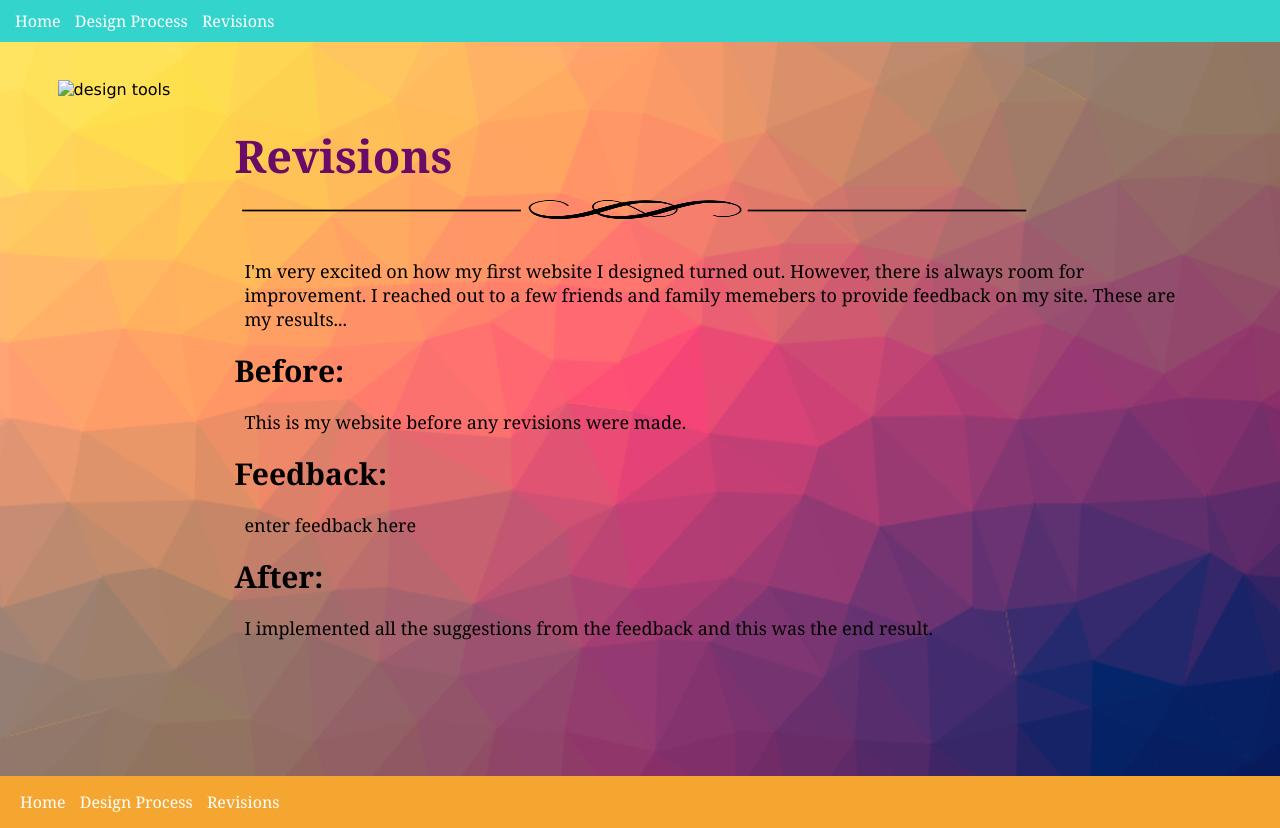
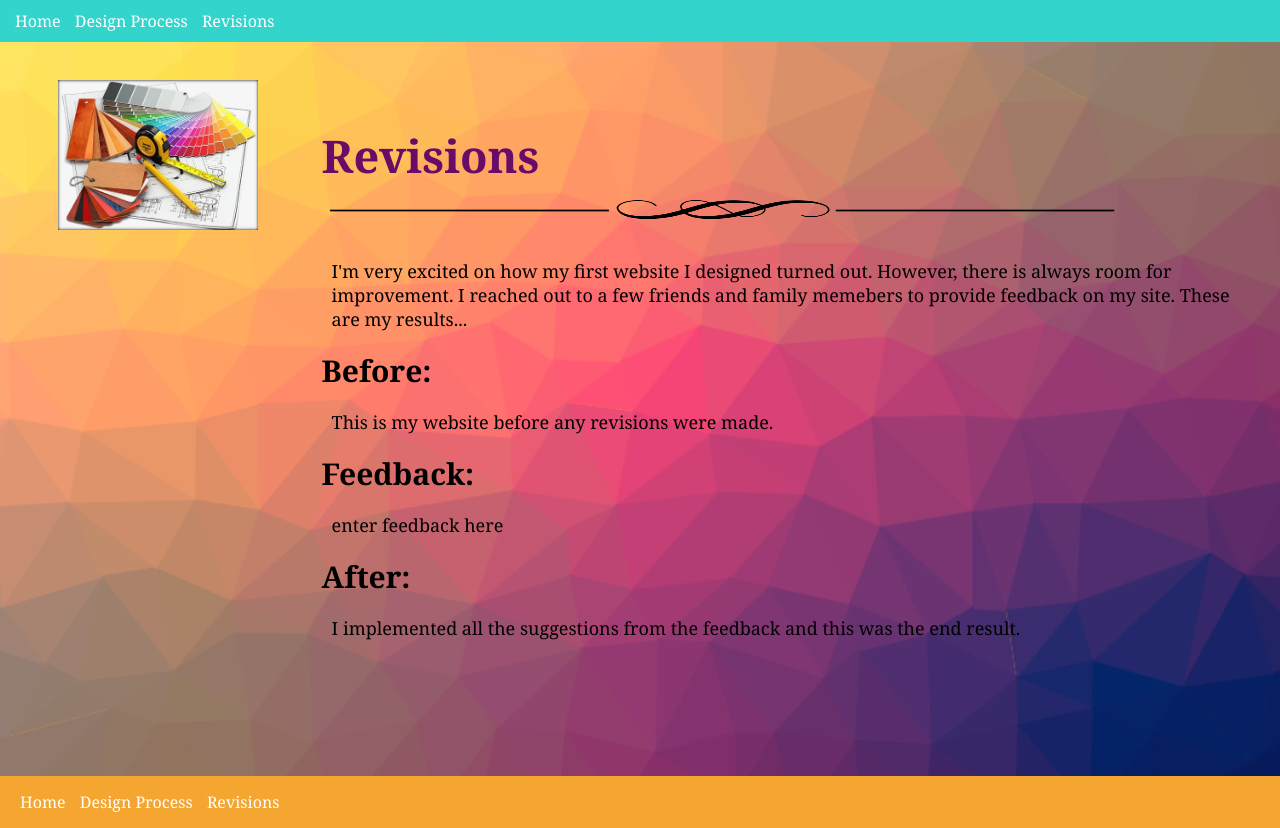
Before and after one commit to cprice95/cprice95.github.io, a plain HTML site: page revisions.html in a window 1280 px wide. Drawn offline with Linux system fonts and the light colour scheme.

Commit message:
Update revisions.html

```diff
--- a/revisions.html
+++ b/revisions.html
@@ -40,7 +40,7 @@
             </nav>
         </header>
         <main>
-            <aside><img src="images/design tools.png" width="150" height=" 150" alt="design tools"></aside>
+            <aside><img src="images/design-tools1.jpg" width="200" height=" 150" alt="design tools"></aside>
             <article>
                 <h1 class="heading">Revisions</h1>
                 <img src="images/page-break-scaled.png" width="800" height="50" alt="page break">
```
